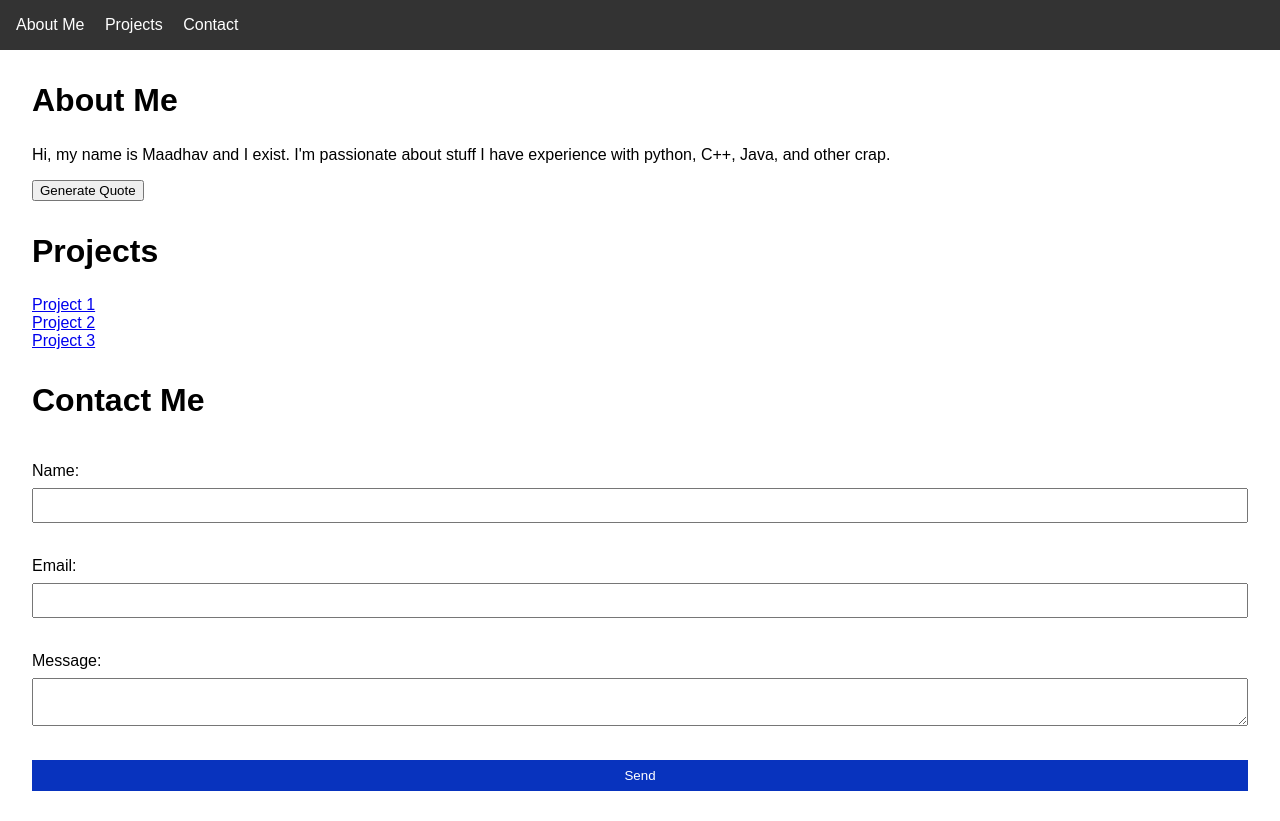
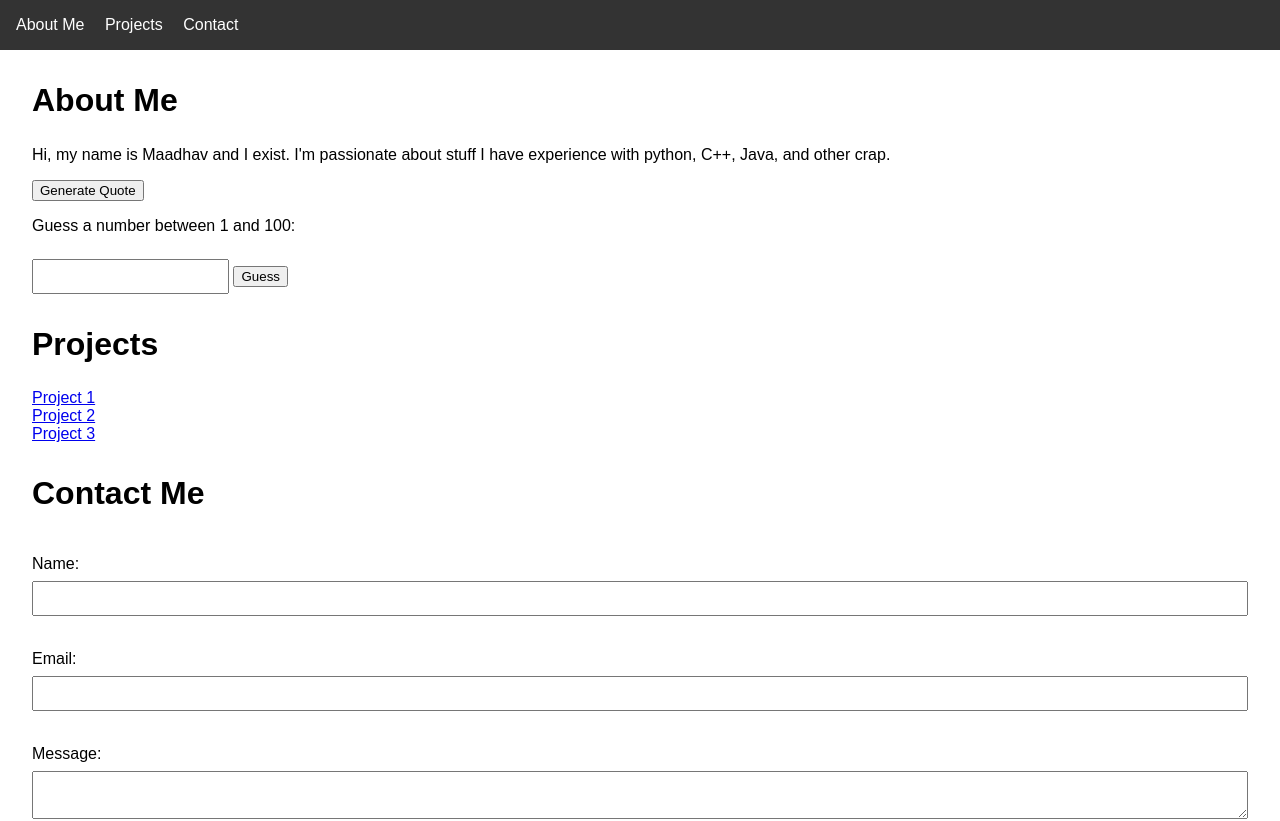
Before and after one commit to MaadhavD/MaadhavD.github.io, a plain HTML site: page index.html in a window 1280 px wide. Shown: the top 821 px of the page. Drawn offline with Linux system fonts and the light colour scheme.

Commit message:
Update index.html

```diff
--- a/index.html
+++ b/index.html
@@ -21,6 +21,11 @@
         <h2>About Me</h2>
         <p>Hi, my name is Maadhav and I exist. I'm passionate about stuff I have experience with python, C++, Java, and other crap.</p>
         <button onclick="generateQuote()">Generate Quote</button>
+        <p>Guess a number between 1 and 100:</p>
+<input type="text" id="guess-input">
+<button onclick="checkGuess()">Guess</button>
+<p id="result"></p>
+
 <p id="quote"></p>
       </section>
       <section id="projects">
```
